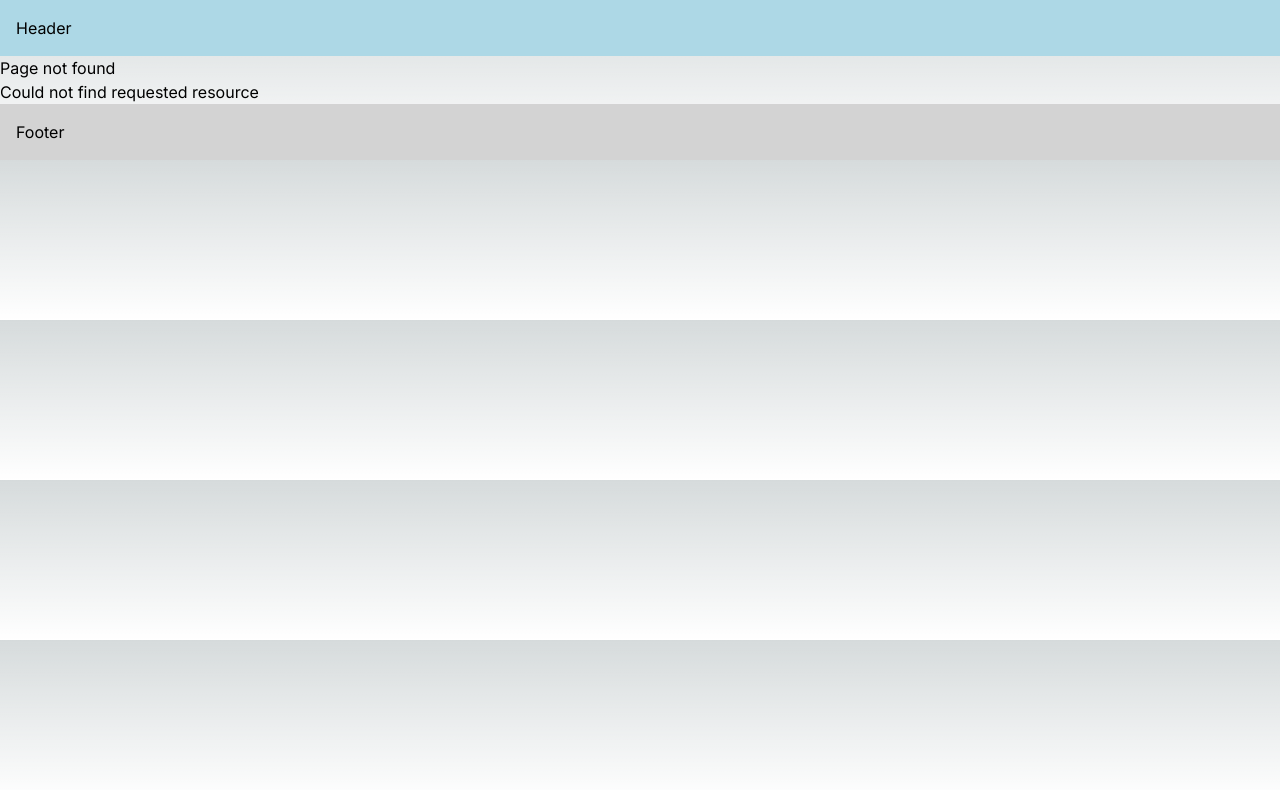
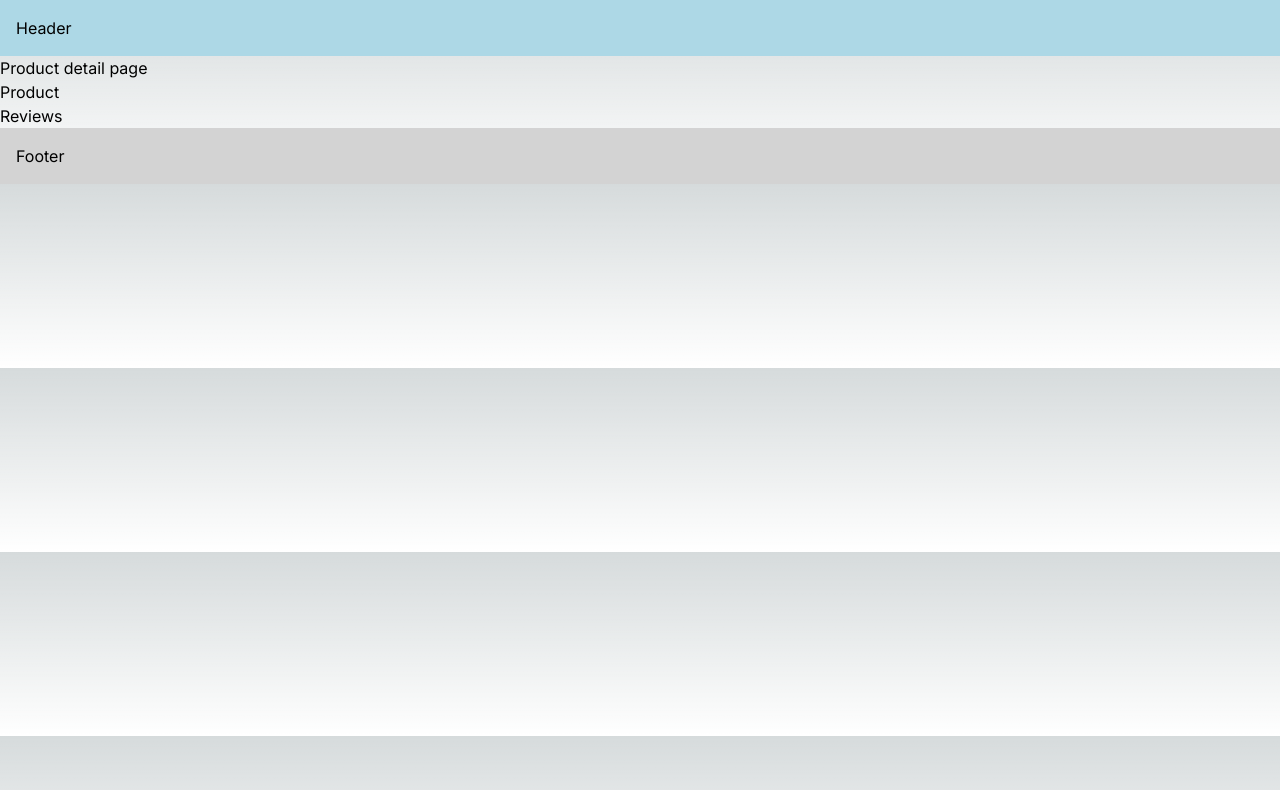
Before and after one commit to kpaxian/next-playground, a Next.js app: page /product-detail in a window 1280 px wide. Before the commit this address had no page. Shown: the top 790 px of the page. Built offline with nearby package versions, Linux system fonts and the light colour scheme.

Commit message:
add streamingg with suspense

```diff
--- a/src/app/about/page.tsx
+++ b/src/app/about/page.tsx
@@ -3,5 +3,6 @@ export const metadata = {
 }
 
 export default function About() {
+    console.log('About server component')
     return <h1>About page</h1>
 }
--- /dev/null
+++ b/src/app/components/product.tsx
@@ -0,0 +1,4 @@
+export const Product = async () => {
+    await new Promise((resolve) => setTimeout(resolve, 2000));
+    return <div>Product</div>;
+}
--- /dev/null
+++ b/src/app/components/reviews.tsx
@@ -0,0 +1,4 @@
+export const Reviews = async () => {
+    await new Promise((resolve) => setTimeout(resolve, 4000));
+    return <div>Reviews</div>;
+}
--- /dev/null
+++ b/src/app/product-detail/page.tsx
@@ -0,0 +1,22 @@
+import { Suspense } from "react"
+
+import { Product } from "../components/product"
+import { Reviews } from "../components/reviews"
+
+const Loader = () => {
+    return <p>Loading...</p>;
+}
+
+export default function ProductDetailPage() {
+    return (
+        <div>
+            <h1>Product detail page</h1>
+            <Suspense fallback={<Loader />}>
+                <Product />
+            </Suspense>
+            <Suspense fallback={<Loader />}>
+                <Reviews />
+            </Suspense>
+        </div>
+    )
+}
```
Also changed, not shown: src/middleware.ts (added, +23 -0 lines).
